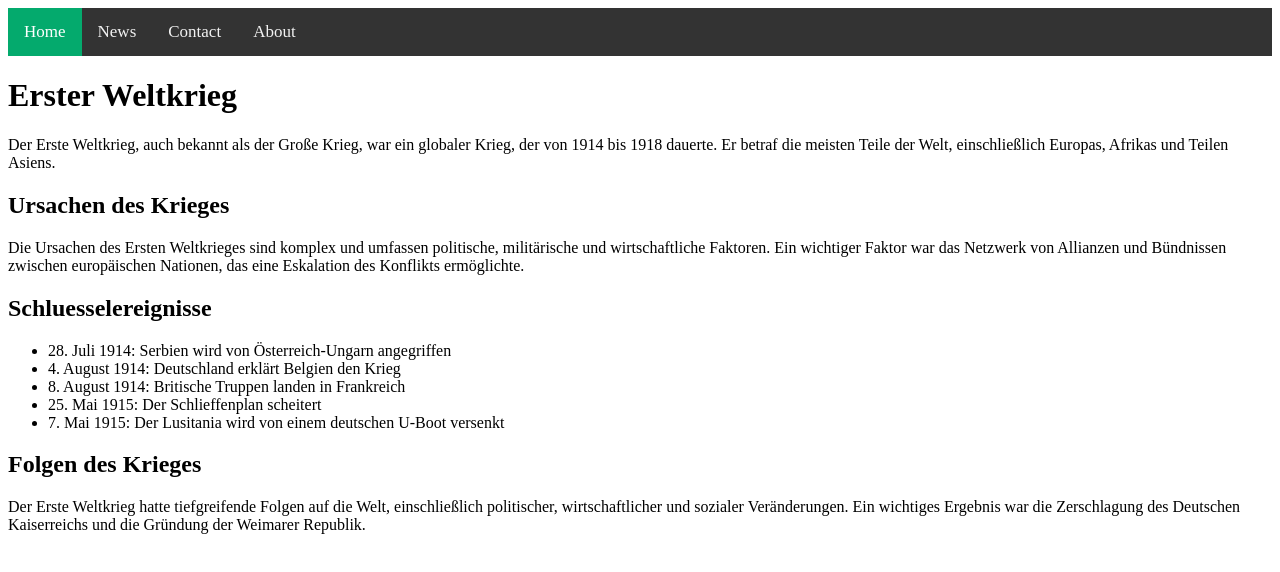
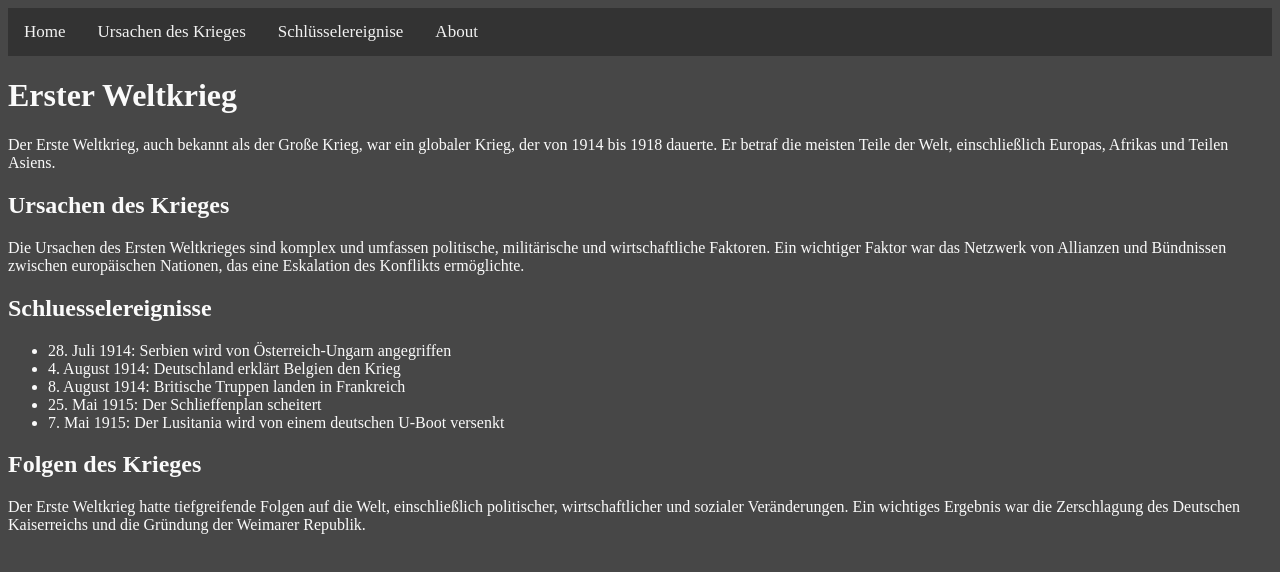
Before and after one commit to rphlhxfld/Info-projekt, a plain HTML site: page porjekt.htm in a window 1280 px wide. Drawn offline with Linux system fonts and the light colour scheme.

Commit message:
Stunde vom 23.2.23

```diff
--- a/porjekt.htm
+++ b/porjekt.htm
@@ -9,9 +9,9 @@
 </head>
 <body>
   <div class="topnav">
-    <a class="active" href="#home">Home</a>
-    <a href="#news">News</a>
-    <a href="#contact">Contact</a>
+    <a class="Erster Weltkrieg" href="#home">Home</a>
+    <a href="#UrsachendesKrieges">Ursachen des Krieges</a>
+    <a href="#Schlüsselereignise">Schlüsselereignise</a>
     <a href="#about">About</a>
   </div>
   <h1>Erster Weltkrieg</h1>
--- a/stylesheet.css
+++ b/stylesheet.css
@@ -25,3 +25,10 @@
     background-color: #04AA6D;
     color: white;
     }
+body {
+  background-color: #474747;
+}
+
+body{
+  color: #fafafa;
+}
```
Also changed, not shown: 1 other file.
